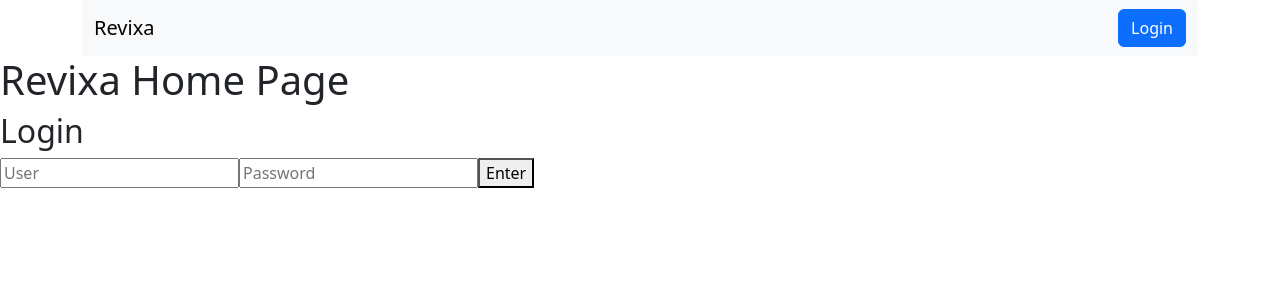
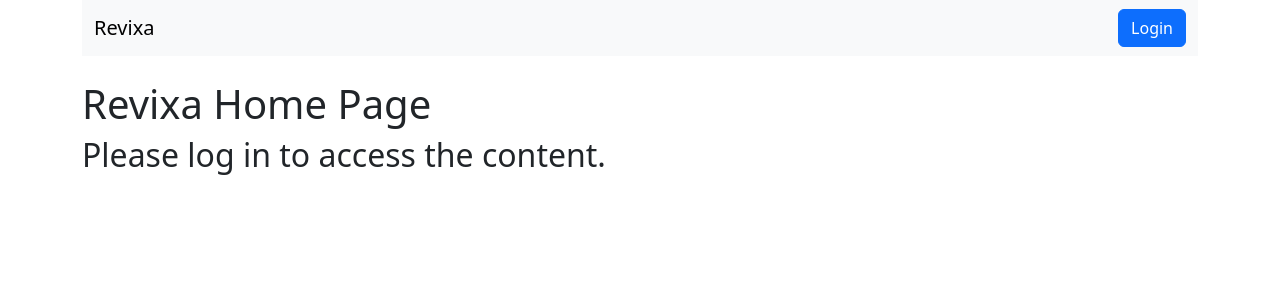
Before and after one commit to MarioLFB/Revixa-frontend, a React (Vite) app: page / in a window 1280 px wide. Shown: the top 300 px of the page. Built offline with nearby package versions, Linux system fonts and the light colour scheme.

Commit message:
Removes login system from the Home page to implement in the navigation bar. Add Bootstrap style

```diff
--- a/src/pages/Home/Home.jsx
+++ b/src/pages/Home/Home.jsx
@@ -1,22 +1,20 @@
 import React, { useContext } from 'react';
 import AuthContext from '../../context/AuthContext';
-import Login from '../Login';
 import Reviews from '../Reviews/Reviews';
 
 function Home() {
-  const { user, logout } = useContext(AuthContext);
+  const { user } = useContext(AuthContext);
 
   return (
-    <div>
+    <div className="container mt-4">
       <h1>Revixa Home Page</h1>
       {user ? (
         <div>
           <h2>Welcome, {user.username}!</h2>
-          <button onClick={logout}>Logout</button>
           <Reviews />
         </div>
       ) : (
-        <Login />
+        <h2>Please log in to access the content.</h2>
       )}
     </div>
   );
```
